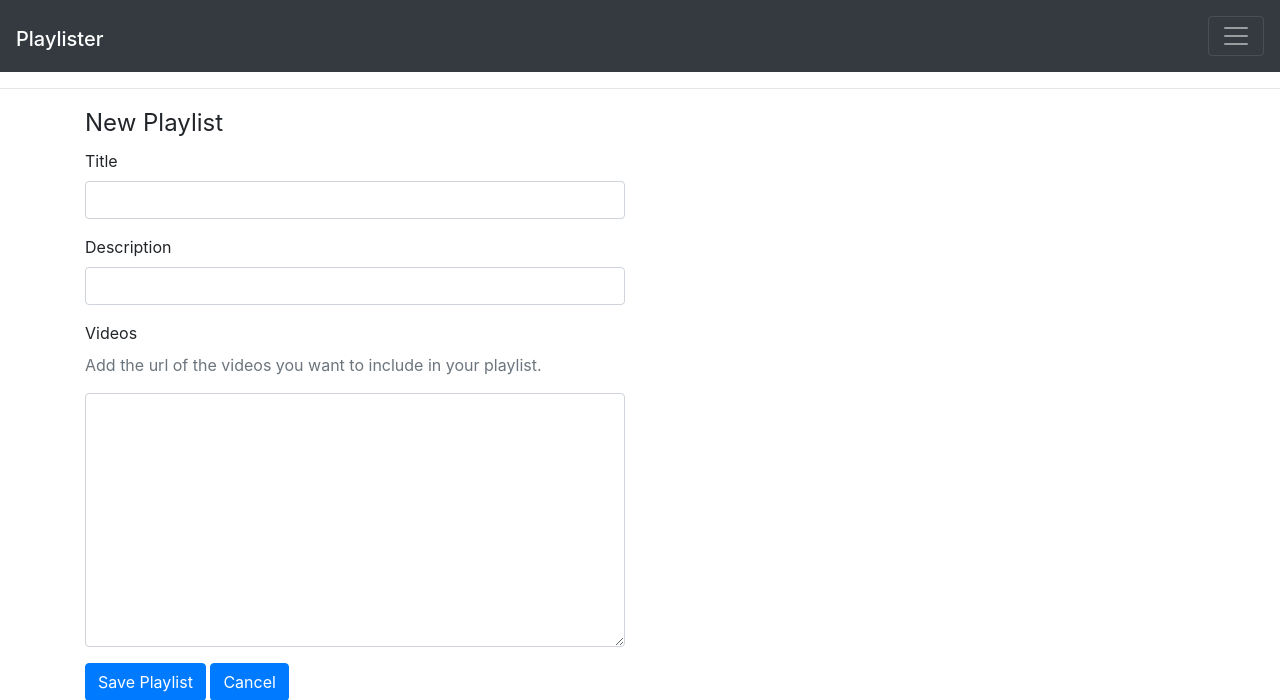
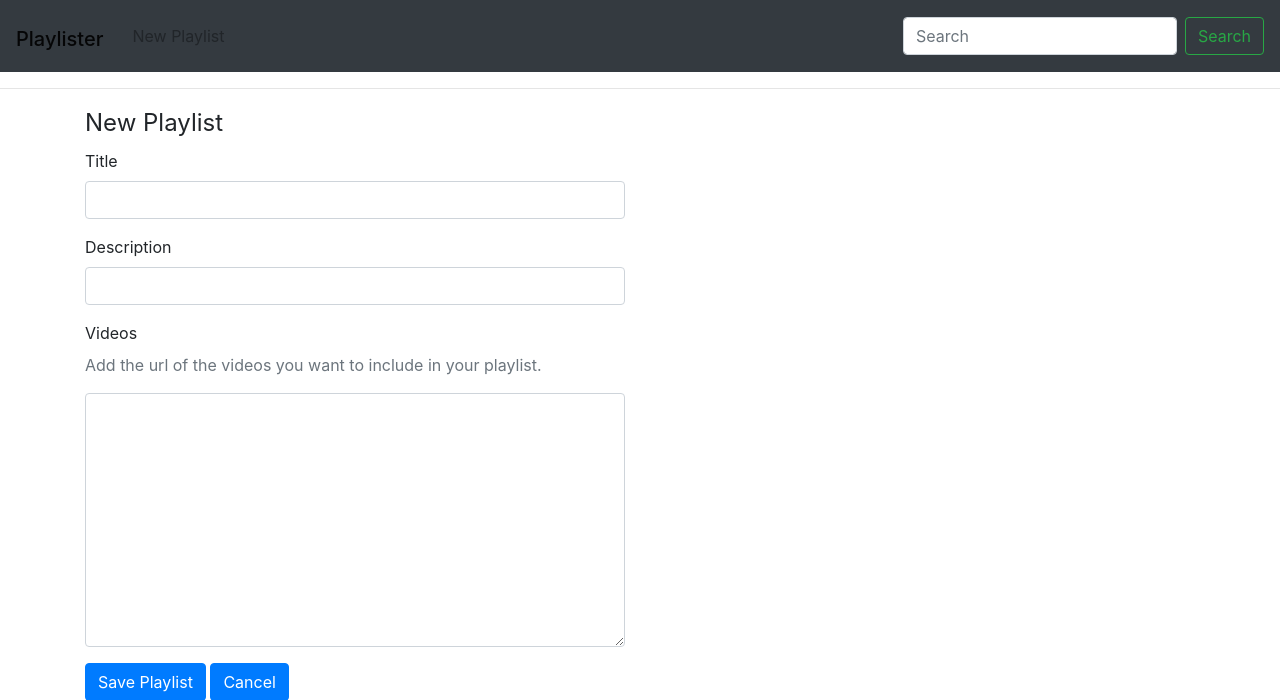
Before and after one commit to prathmesh-jagtap/Flask-Playlister-App, a Flask app: page /playlists/new in a window 1280 px wide. Shown: the top 700 px of the page. Run offline with Flask 2, Linux system fonts and the light colour scheme; some libraries are stand-ins or nearby versions.

Commit message:
navbar updated

```diff
--- a/templates/partials/navbar.html
+++ b/templates/partials/navbar.html
@@ -1,8 +1,7 @@
 <!--templates/partials/navbar.html-->
 
 <!--new-->
-<nav class="navbar navbar-dark bg-dark">
-<!--    <nav class="navbar navbar-expand-lg navbar-light bg-light">-->
+<nav class="navbar navbar-expand-lg navbar-light bg-dark">
   <h1><a class="navbar-brand" href="/">Playlister</a></h1>
   <button class="navbar-toggler" type="button" data-toggle="collapse" data-target="#navbarSupportedContent" aria-controls="navbarSupportedContent" aria-expanded="false" aria-label="Toggle navigation">
     <span class="navbar-toggler-icon"></span>
--- a/templates/playlists_show.html
+++ b/templates/playlists_show.html
@@ -16,7 +16,7 @@
             </div>
         {% endfor %}
 
-            <div class="form-group">
+            <div class="btn-group">
                 <!--# Edit link-->
                 <a href="/playlists/{{ playlist._id }}/edit"><button class='btn btn-primary' type="submit">Edit</button></a>
                 <!--Delete Button-->
```
